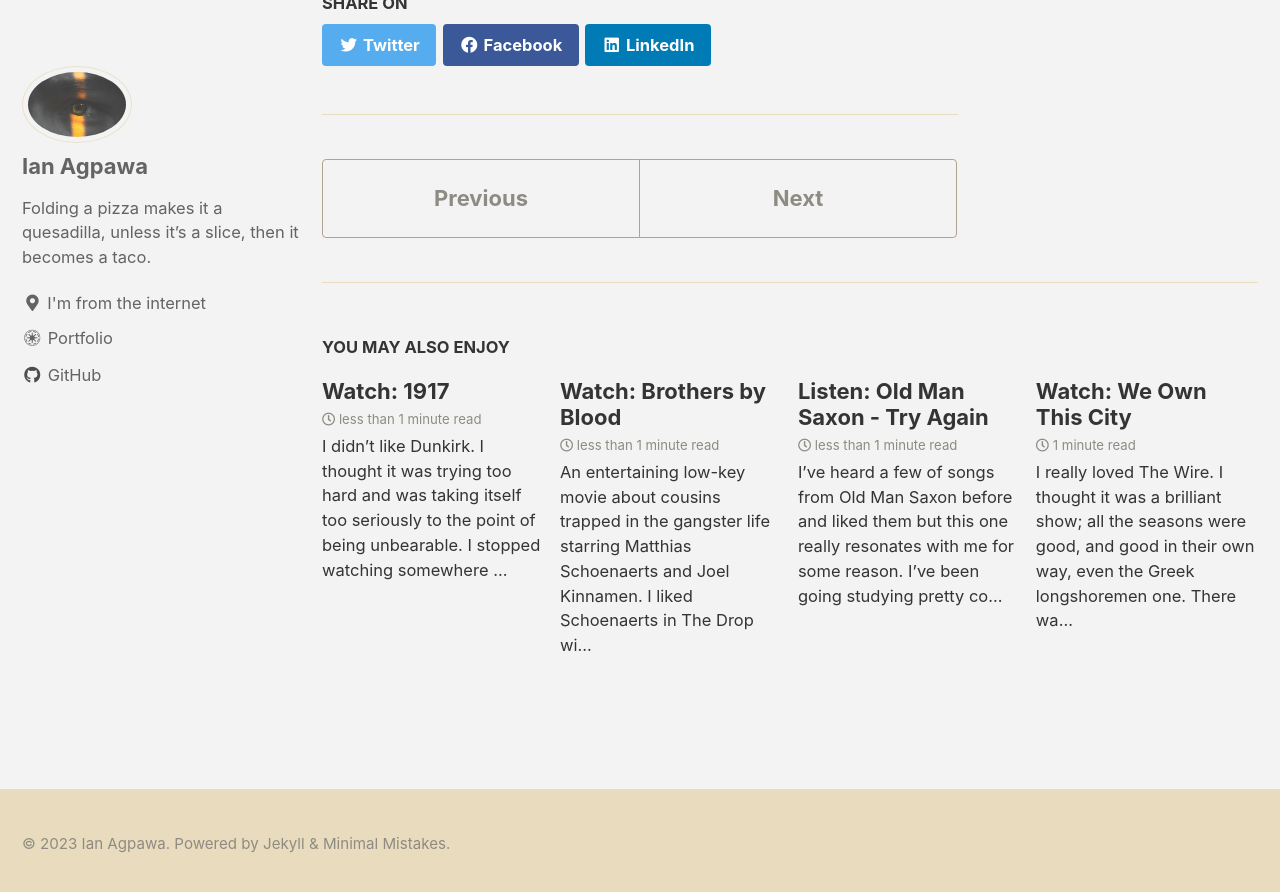
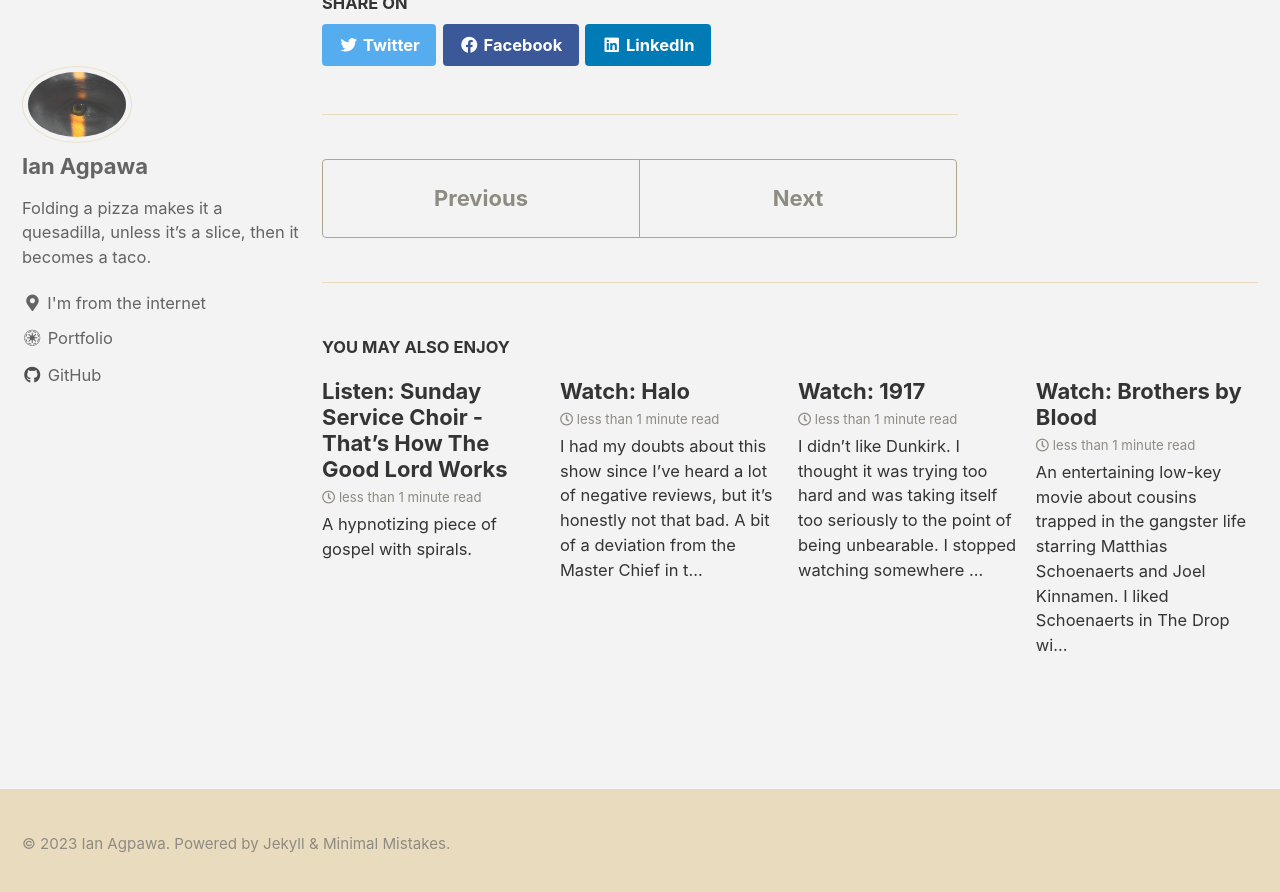
Before and after one commit to ianagpawa/check-it, a Jekyll site: the page built from _posts/2022-04-13-watch-i-saw-the-devil.md, in a window 1280 px wide and 900 px high, scrolled down 1026 px. Shown: the top 892 px of the window. Built offline with Jekyll 4.4.1, drawn with Linux system fonts in a browser that asks for light colours; cached includes are drawn as plain includes; some of the changed text lies outside the part shown.

Commit message:
content: 230924 halo + how the good lord works

```diff
--- /dev/null
+++ b/_posts/2023-09-24-listen-thats-how-the-good-lord-works.md
@@ -0,0 +1,15 @@
+---
+layout: single
+title:  "Listen: Sunday Service Choir - That's How The Good Lord Works"
+date:   2023-09-24 06:00:00 -0400
+categories:
+  - Music
+tags:
+  - Gospel
+  - Choir
+header:
+  video:
+    id: wJFHTDGnuYE
+    provider: youtube
+---
+A hypnotizing piece of gospel with spirals.
--- /dev/null
+++ b/_posts/2023-09-24-watch-halo.md
@@ -0,0 +1,20 @@
+---
+title: "Watch: Halo"
+date:   2023-09-24 01:00:00 -0400
+categories:
+  - Watchlist
+  - Movie
+tags:
+  - Paramount+
+  - Sci fi
+  - Drama
+  - Gaming
+---
+I had my doubts about this show since I've heard a lot of negative reviews,
+but it's honestly not that bad.  A bit of a deviation from the Master Chief in
+the vide games but for a show adaptation hoping to reel in a broad audience,
+it's not the worst thing in the world.  It's an interesting glimpse int he Halo
+Universe through the lense of a different medium; worth trying out fors an episode
+at least.
+
+<iframe width="640" height="360" src="https://www.youtube-nocookie.com/embed/5KZ3MKraNKY?controls=0&amp;showinfo=0" frameborder="0" allowfullscreen></iframe>
```
Also changed, not shown: _posts/2022-04-13-watch-i-saw-the-devil.md (+1 -1 lines).
